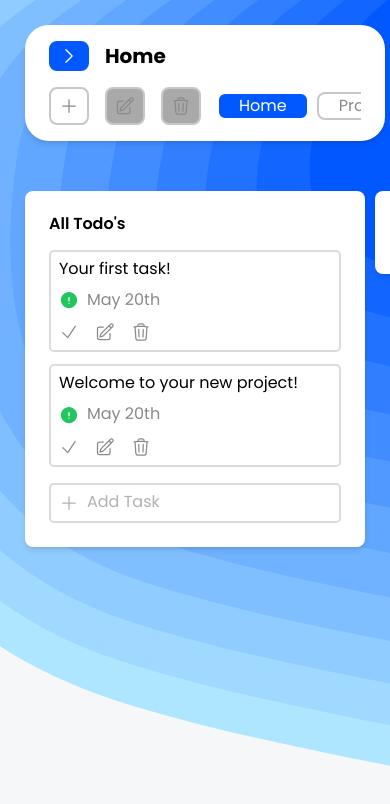
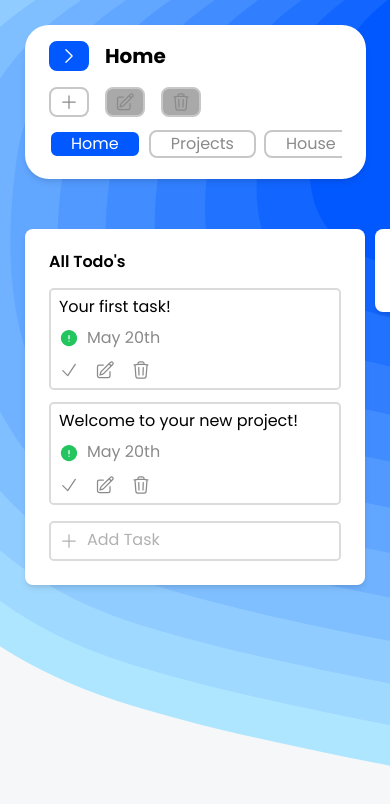
Before and after one commit to oAntonioMauricio/todo-list, a website built with webpack: page dist/index.html in a window 390 px wide. Built offline with nearby package versions, Linux system fonts and the light colour scheme.

Commit message:
update header css @ mobile

```diff
--- a/src/components/header/header.css
+++ b/src/components/header/header.css
@@ -82,6 +82,11 @@
   gap: 1rem;
 }
 
+.buttonFlex {
+  display: flex;
+  gap: 1rem;
+}
+
 .newCatButton {
   visibility: hidden;
   align-items: center;
@@ -151,7 +156,7 @@
 
 .alwaysShow {
   visibility: visible;
-  display: inline-flex;
+  display: flex;
 }
 
 .svgHeader {
@@ -171,4 +176,18 @@
     overflow: auto;
     display: flex;
   }
+
+  .project.project-expand {
+    max-height: 125px;
+    max-width: 75vw;
+  }
+
+  .categoryFlex {
+    gap: 0.5rem;
+  }
+
+  .categoryFlex.alwaysShow {
+    display: flex;
+    flex-direction: column;
+  }
 }
--- a/src/components/header/header.js
+++ b/src/components/header/header.js
@@ -121,9 +121,12 @@ const header = (() => {
     categoryFlex.classList.add("alwaysShow");
     categoryFlex.setAttribute("id", "categoryFlex");
 
+    // button flex
+    const buttonFlex = buildHtml("buttonFlex", "div", categoryFlex);
+
     // menu for titles
     // add plus button to add a new category
-    const newCatButton = buildHtml("newCatButton", "button", categoryFlex);
+    const newCatButton = buildHtml("newCatButton", "button", buttonFlex);
     newCatButton.classList.add("alwaysShow");
     // svg inside on plus button
     const newCatSvg = document.createElementNS(
@@ -151,7 +154,7 @@ const header = (() => {
     newCatButton.prepend(newCatSvg);
 
     // add edit button to edit category
-    const editCatButton = buildHtml("newCatButton", "button", categoryFlex);
+    const editCatButton = buildHtml("newCatButton", "button", buttonFlex);
     editCatButton.classList.add("alwaysShow");
     editCatButton.setAttribute("id", "editCatButton");
 
@@ -183,7 +186,7 @@ const header = (() => {
     editCatButton.appendChild(svgEdit);
 
     // add delete button to delete a category
-    const deleteCatButton = buildHtml("newCatButton", "button", categoryFlex);
+    const deleteCatButton = buildHtml("newCatButton", "button", buttonFlex);
     deleteCatButton.classList.add("alwaysShow");
     deleteCatButton.setAttribute("id", "deleteCatButton");
 
```
Also changed, not shown: dist/main.js.
